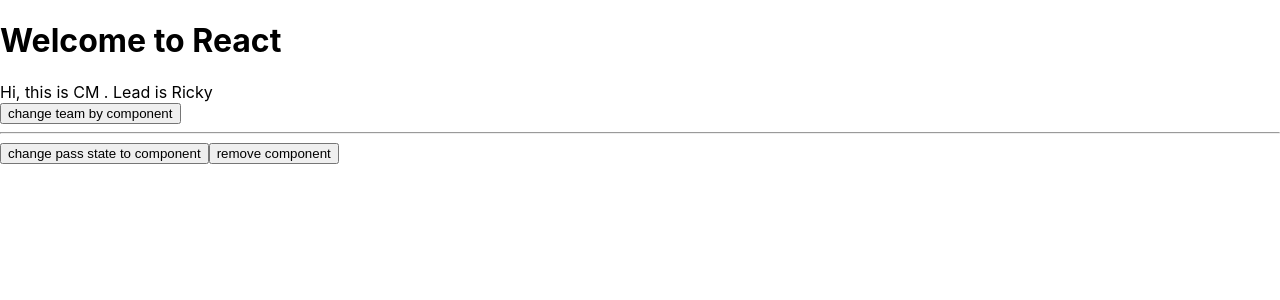
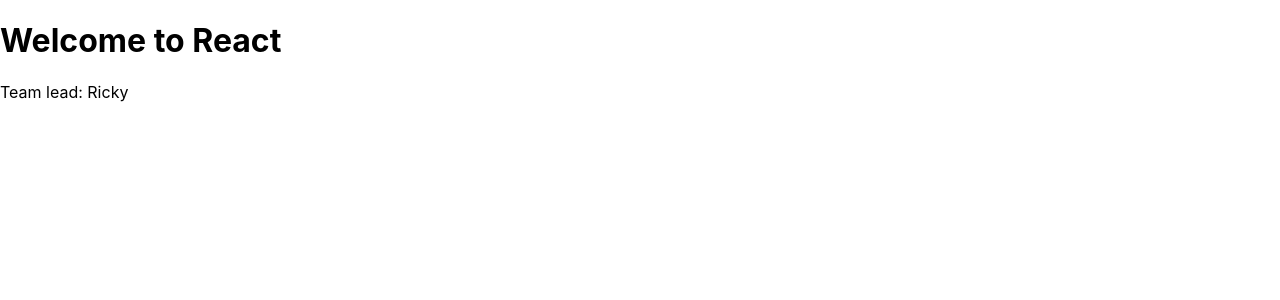
Before and after one commit to RyanLin82/reactfrontend, a React (Create React App) app: page / in a window 1280 px wide. Shown: the top 300 px of the page. Built offline with nearby package versions, Linux system fonts and the light colour scheme.

Commit message:
#14 #15 init react lifecycle

```diff
--- a/src/Components/Tier1.js
+++ b/src/Components/Tier1.js
@@ -9,74 +9,16 @@
           show: true
         };
       }
-      changeTeamLead = () => {
-        console.log("[Tier1 click change pass state to component]");
-        const { teamLead } = this.state;
-        this.setState({
-            teamLead: teamLead === "Ricky" ? "Jean" : "Ricky"
-        });
-      };
-      removeItem = () => {
-        const { show } = this.state;
-        this.setState(
-          {
-            show: !show
-          },
-          () => console.log("-------------------------")
-        );
-      };
-      componentWillMount() {
-        console.log("[Tier1] componentWillMount");
-      }
-      componentDidMount() {
-        console.log("[Tier1] componentDidMount");
-      }
-      componentWillReceiveProps() {
-        console.log("[Tier1] componentWillReceiveProps");
-      }
-      componentShouldUpdatte() {
-        console.log("[Tier1] componentShouldUpdatte");
-      }
-      componentWillUpdate() {
-        console.log("[Tier1] componentWillUpdate");
-      }
 
-      static getDerivedStateFromProps(nextProps, prevState) {
-        console.log("[Tier1] getDerivedStateFromProps", nextProps, prevState);
-        return null;
-      }
-
-      getSnapshotBeforeUpdate(prevProps, prevState) {
-        console.log("[Tier1] getSnapshotBeforeUpdate", prevProps, prevState);
-        return "getSnapshotBeforeUpdate";
-      }
-      componentDidUpdate(prevProps, prevState, snapshot) {
-        console.log("[Tier1] componentDidUpdate arg =>", prevProps, prevState, snapshot);
-      }
-      componentWillUnmount() {
-        console.log("[Tier1] componentWillUnmount");
-      }
     render(){
         const { teamLead, show } = this.state;
         console.log("[Tier1] render Tier1");
         return(
             <div>
                 <header className="App-header">
-
                     <h1 className="App-title">Welcome to React</h1>
                 </header>
-                <div className="person-container">
-                    {show && <Tier2 teamLead= {teamLead} />}
-                    <hr />
-                    {show && (
-                        <button onClick={this.changeTeamLead}>
-                            change pass state to component
-                        </button>
-                    )}
-                    <button onClick={this.removeItem}>
-                        {show ? 'remove' : 'add'} component
-                    </button>
-                </div>
+                <p> Team lead: {this.state.teamLead} </p>
             </div>
         );
     }
```
